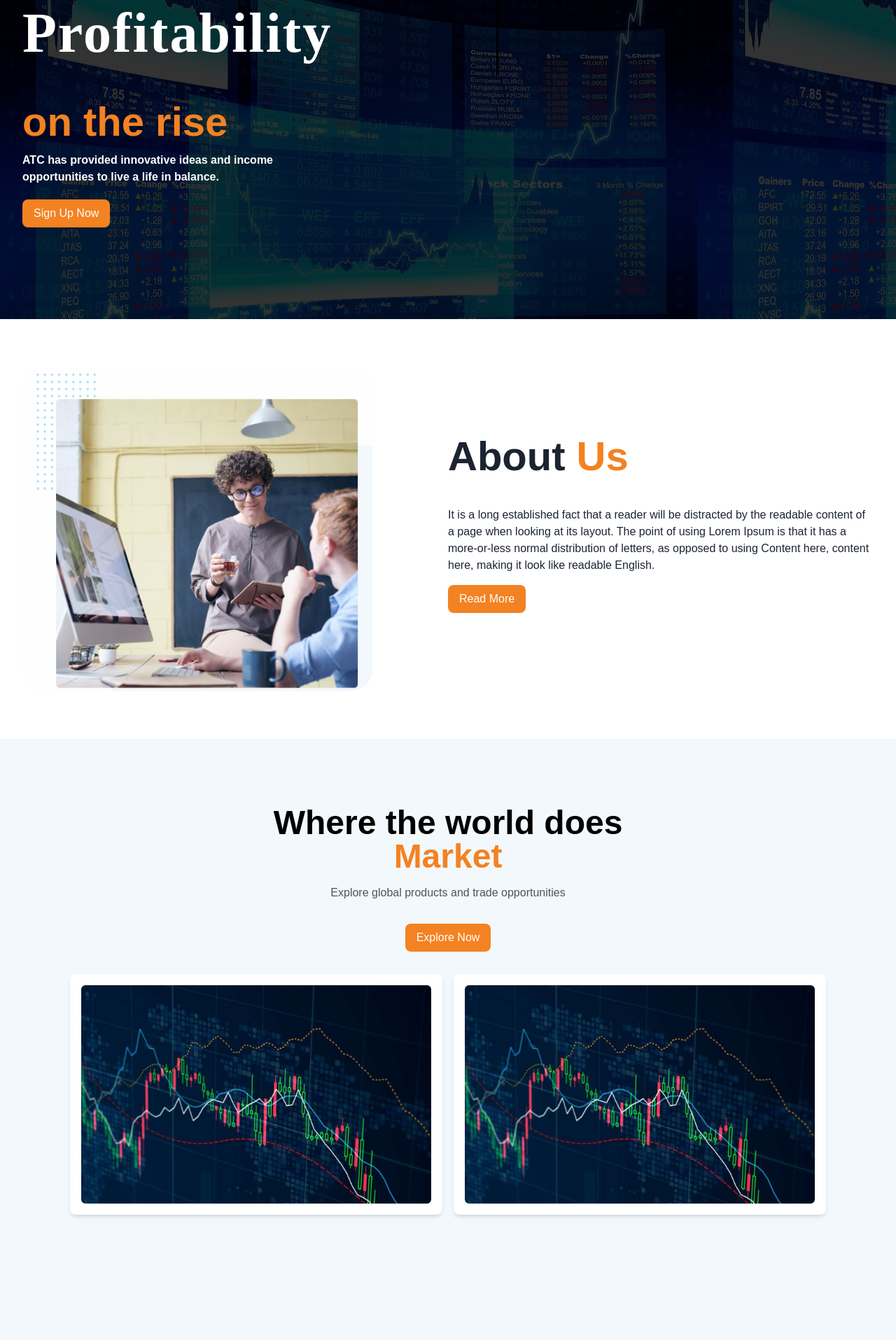
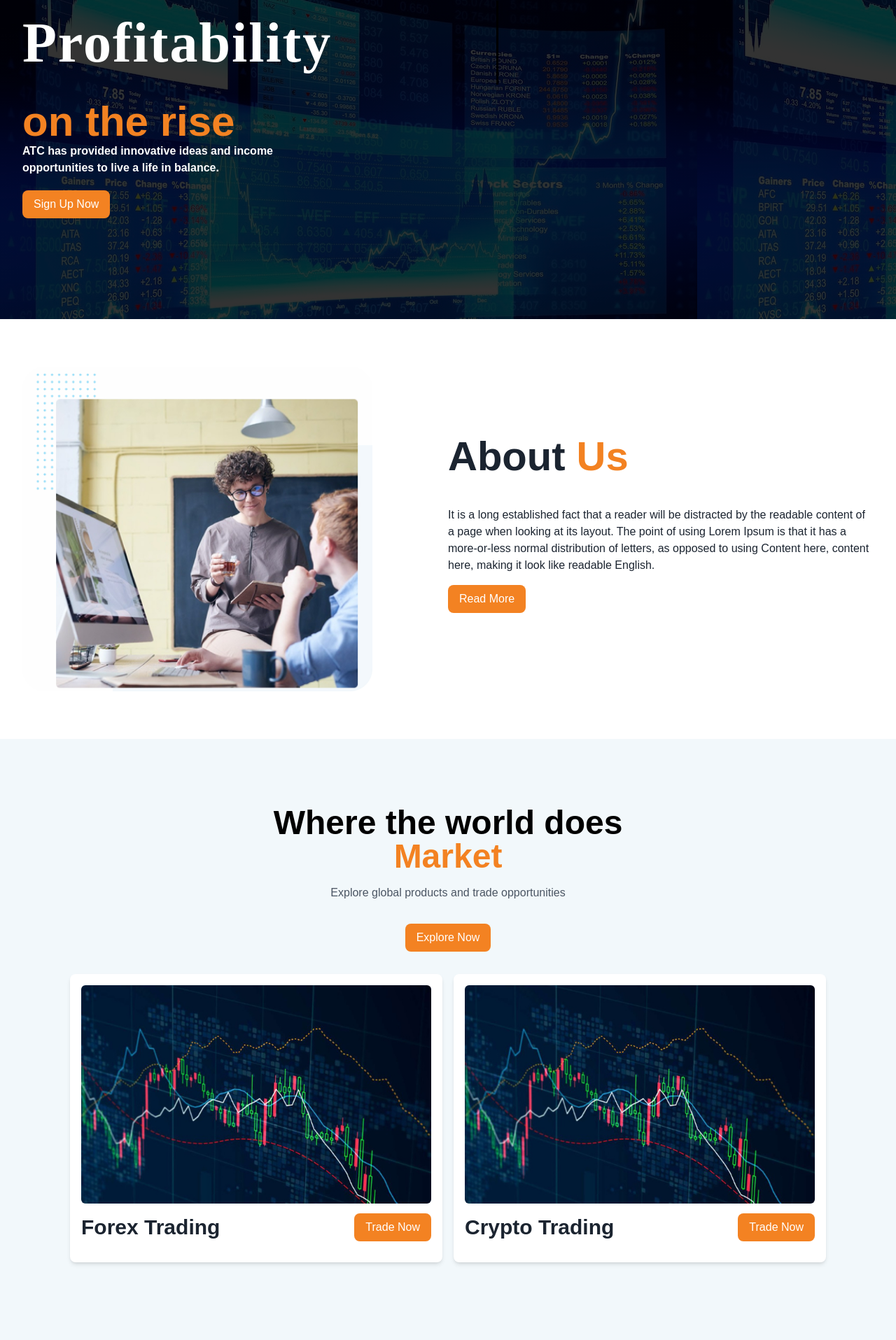
Before and after one commit to riyadh9292/atc-frontend, a Next.js app: page / in a window 1280 px wide. Shown: the part 240-2155 px from the top of the page at 70% size. Built offline with nearby package versions, Linux system fonts and the light colour scheme.

Commit message:
add contact form

```diff
--- a/package.json
+++ b/package.json
@@ -23,7 +23,6 @@
     "postcss": "^8.4.25",
     "react": "^18.2.0",
     "react-dom": "^18.2.0",
-    "react-faq-component": "^1.3.4",
     "react-icons": "^4.10.1",
     "react-redux": "^8.1.1",
     "react-slick": "^0.29.0",
--- a/src/app/components/molecules/about/AboutSection.jsx
+++ b/src/app/components/molecules/about/AboutSection.jsx
@@ -6,7 +6,7 @@ import Button from "@/app/components/atoms/button/Button";
 const AboutSection = () => {
   return (
     <section data-aos="zoom-in-up">
-      <div className="bg-white sm:h-[500px] md:h-[600px] lg:h-[700px] xl:h-[600px] flex items-center">
+      <div className="bg-white h-[500px] sm:h-[600px] md:h-[700px] lg:h-[600px] xl:h-[600px] flex items-center">
         <div className="container mx-auto">
           <div className="grid grid-cols-1 md:grid-cols-2">
             <div className="col-span-1 flex justify-start items-center mt-4 md:mt-0">
--- a/src/app/components/molecules/banner/Banner.jsx
+++ b/src/app/components/molecules/banner/Banner.jsx
@@ -5,16 +5,18 @@ import "./Banner.css";
 const Banner = () => {
   return (
     <section>
-      <div className="bg-gray-200 bg-section sm:h-[500px] md:h-[600px] lg:h-[700px] xl:h-[600px] flex items-center">
+      <div className="bg-gray-200 bg-section sm:min-h-[500px] md:min-h-[600px] lg:min-h-[700px] xl:min-h-[600px] flex items-center">
         <div className="container mx-auto">
           <div className="grid grid-cols-1 md:grid-cols-2">
             <div className="col-span-1 flex justify-start">
               <div>
-                <p className="text-4xl font-bold text-white text-[58px] leading-tight blink__text">
+                <p className="text-4xl font-bold text-white sm:text-6xl md:text-7xl xl:text-6xl leading-tight blink__text">
                   Profitability
                 </p>
-                <p className="text-fanta text-[58px] font-bold">on the rise</p>
-                <div className="pb-5 ">
+                <p className="text-fanta text-5xl sm:text-6xl md:text-7xl xl:text-6xl font-bold">
+                  on the rise
+                </p>
+                <div className="pb-5">
                   <p className="text-white font-semibold">
                     ATC has provided innovative ideas and income <br />
                     opportunities to live a life in balance.
--- /dev/null
+++ b/src/app/components/molecules/contact/Contact.jsx
@@ -0,0 +1,47 @@
+import React from "react";
+import Button from "../../atoms/button/Button";
+
+const Contact = () => {
+  return (
+    <section>
+      <div className="container mx-auto py-16 bg-white rounded-lg">
+        <div className="flex flex-col items-center">
+          <h1 className="text-5xl font-bold mb-4 text-center">
+            <span className="text-fanta">GET</span>IN TOUCH
+          </h1>
+          <p className="text-gray-600 mb-8">
+            Convinced yet? Lets make something great together.
+          </p>
+
+          <form className="w-full max-w-md">
+            <div className="flex flex-wrap -mx-3 mb-6">
+              <div className="w-full px-3 mb-6 md:mb-0">
+                <input
+                  className="appearance-none block w-full bg-gray-200 text-gray-700 border border-gray-200 rounded py-3 px-4 leading-tight focus:outline-none focus:bg-white focus:border-fanta"
+                  id="name"
+                  type="text"
+                  placeholder="Enter your name"
+                />
+              </div>
+            </div>
+            <div className="flex flex-wrap -mx-3 mb-6">
+              <div className="w-full px-3">
+                <textarea
+                  className="appearance-none block w-full bg-gray-200 text-gray-700 border border-gray-200 rounded py-3 px-4 leading-tight focus:outline-none focus:bg-white focus:border-fanta resize-none"
+                  id="message"
+                  rows="6"
+                  placeholder="Enter your message"
+                ></textarea>
+              </div>
+            </div>
+            <div className="flex justify-center">
+            <Button variant="primary">Submit Message</Button>
+            </div>
+          </form>
+        </div>
+      </div>
+    </section>
+  );
+};
+
+export default Contact;
--- /dev/null
+++ b/src/app/components/molecules/contact/index.js
@@ -0,0 +1 @@
+export * from './Contact';
--- a/src/app/components/molecules/worldMarket/WorldMarket.jsx
+++ b/src/app/components/molecules/worldMarket/WorldMarket.jsx
@@ -28,6 +28,14 @@ const WorldMarket = () => {
                 className="rounded-md"
               />
             </div>
+            <div className="flex justify-between items-center">
+              <p className="text-3xl font-bold text-graphite py-4">
+                Forex Trading
+              </p>
+              <div>
+                <Button variant="primary">Trade Now</Button>
+              </div>
+            </div>
           </div>
           <div className="bg-white p-4 rounded-lg shadow-md">
             <div className="w-48 sm:w-auto">
@@ -39,6 +47,14 @@ const WorldMarket = () => {
                 className="rounded-md"
               />
             </div>
+            <div className="flex justify-between items-center">
+              <p className="text-3xl font-bold text-graphite py-4">
+                Crypto Trading
+              </p>
+              <div>
+                <Button variant="primary">Trade Now</Button>
+              </div>
+            </div>
           </div>
         </div>
       </div>
--- a/src/app/components/pages/public/landing/Landing.jsx
+++ b/src/app/components/pages/public/landing/Landing.jsx
@@ -6,17 +6,19 @@ import ServiceSection from "@/app/components/molecules/service/ServiceSection";
 import Testimonials from "@/app/components/molecules/testimonials/Testimonials";
 import JoinCommunity from "@/app/components/molecules/join-community/JoinCommunity";
 import FAQ from "@/app/components/molecules/faq/FAQ";
+import Contact from "@/app/components/molecules/contact/Contact";
 
 const Landing = () => {
   return (
     <section>
       <Banner />
-      <AboutSection/>
-      <WorldMarket/>
-      <ServiceSection/>
+      <AboutSection />
+      <WorldMarket />
+      <ServiceSection />
       <JoinCommunity />
-      <Testimonials/>
-      {/* <FAQ/> */}
+      <Testimonials />
+      {/* <FAQ /> */}
+      <Contact />
     </section>
   );
 };
```
Also changed, not shown: public/image/bg__art.jpg (added), 1 other file (tests, documents, lock files or other folders).
